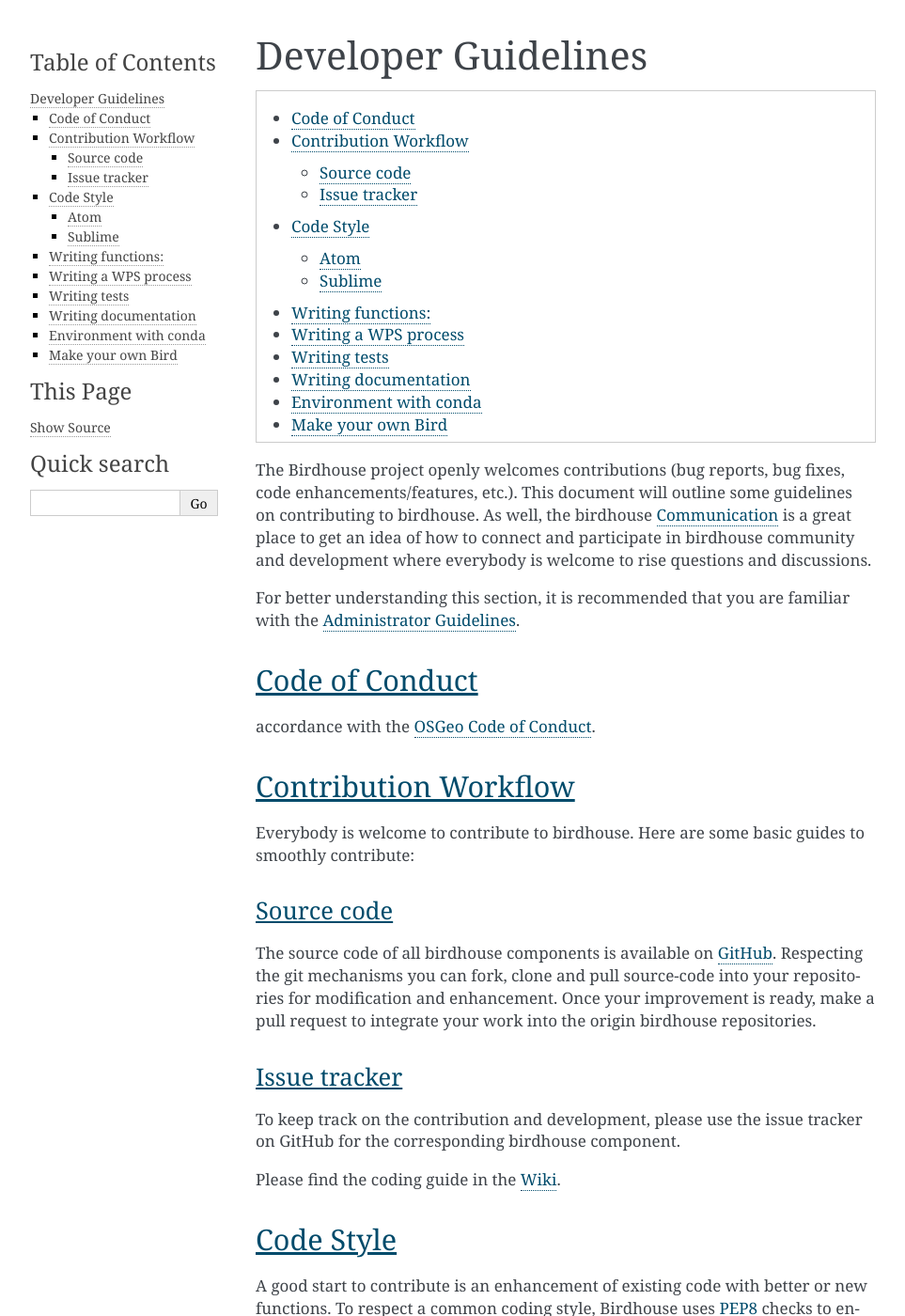
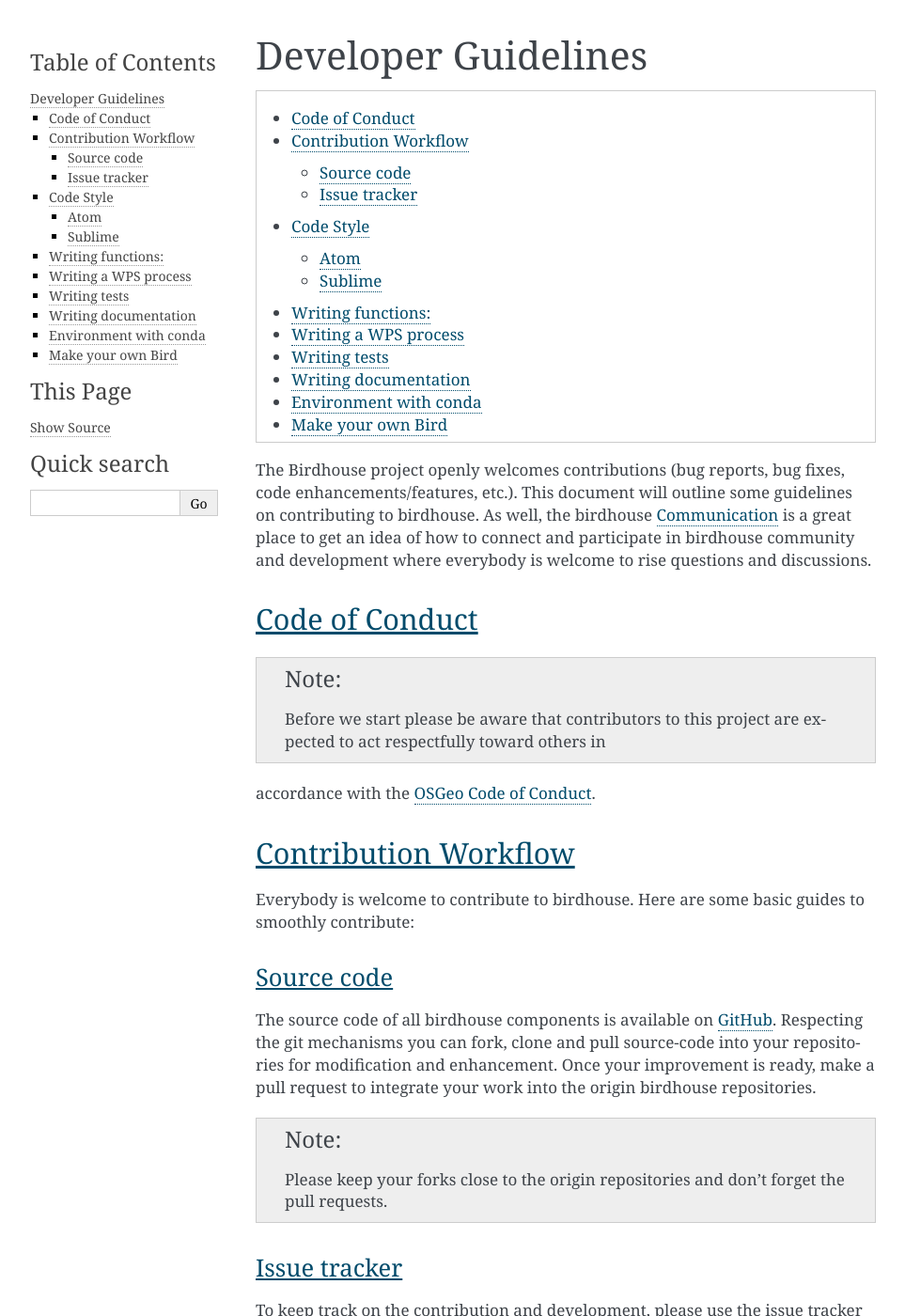
Before and after one commit to bird-house/birdhouse-docs, a Sphinx documentation site: the page built from docs/source/dev_guide.rst, in a window 1280 px wide and 1400 px high. Shown: the whole window at 94% size, without its empty margins (148-1111 px from the left). Built offline with Sphinx 7.4.7, drawn with Linux system fonts in a browser that asks for light colours.

Commit message:
update development guide

```diff
--- a/docs/source/dev_guide.rst
+++ b/docs/source/dev_guide.rst
@@ -9,13 +9,11 @@
 
 The Birdhouse project openly welcomes contributions (bug reports, bug fixes, code enhancements/features, etc.). This document will outline some guidelines on contributing to birdhouse. As well, the birdhouse :ref:`communication` is a great place to get an idea of how to connect and participate in birdhouse community and development where everybody is welcome to rise questions and discussions.
 
-For better understanding this section, it is recommended that you are familiar with the :ref:`admin_guide`.
-
 .. _codeofconduct:
 Code of Conduct
 ---------------
 
-.. note: Before we start please be aware that contributors to this project are expected to act respectfully toward others in
+.. note:: Before we start please be aware that contributors to this project are expected to act respectfully toward others in
 accordance with the `OSGeo Code of Conduct`_.
 
 Contribution Workflow
```
Also changed, not shown: other parts of docs/source/dev_guide.rst (+1 -1 lines).
